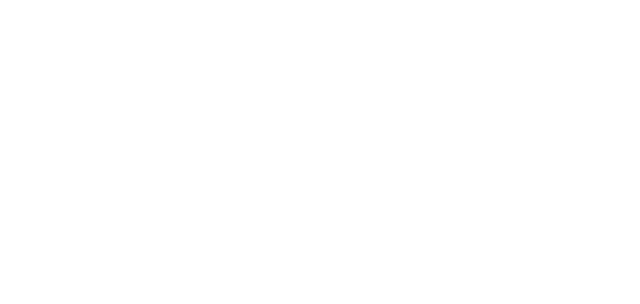
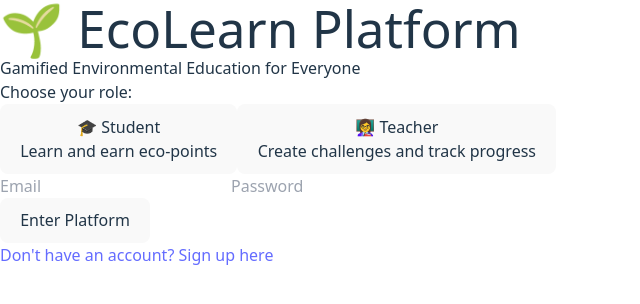
Before and after one commit to dir-hub/eco-edu-platform, a React (Vite) app: page / in a window 1280 px wide. Before the commit this address had no page. Shown: the top 304 px of the page, without its empty margins (0-640 px from the left). Built offline with nearby package versions, Linux system fonts and the light colour scheme.

Commit message:
Checking

```diff
--- a/src/App.jsx
+++ b/src/App.jsx
@@ -30,7 +30,7 @@
   return (
     <div className="App">
       <Routes>
-        <Route path="/login" element={<Login onLogin={handleLogin} />} />
+        <Route path="/" element={<Login onLogin={handleLogin} />} />
         <Route path="/signup" element={<Signup onSignup={handleSignup} />} />
         <Route path="/student" element={<StudentDashboard onNavigate={handleNavigate} ecoPoints={ecoPoints} setEcoPoints={setEcoPoints} completedQuizzes={completedQuizzes} setCompletedQuizzes={setCompletedQuizzes} />} />
         <Route path="/teacher" element={<TeacherDashboard onNavigate={handleNavigate} />} />
```
